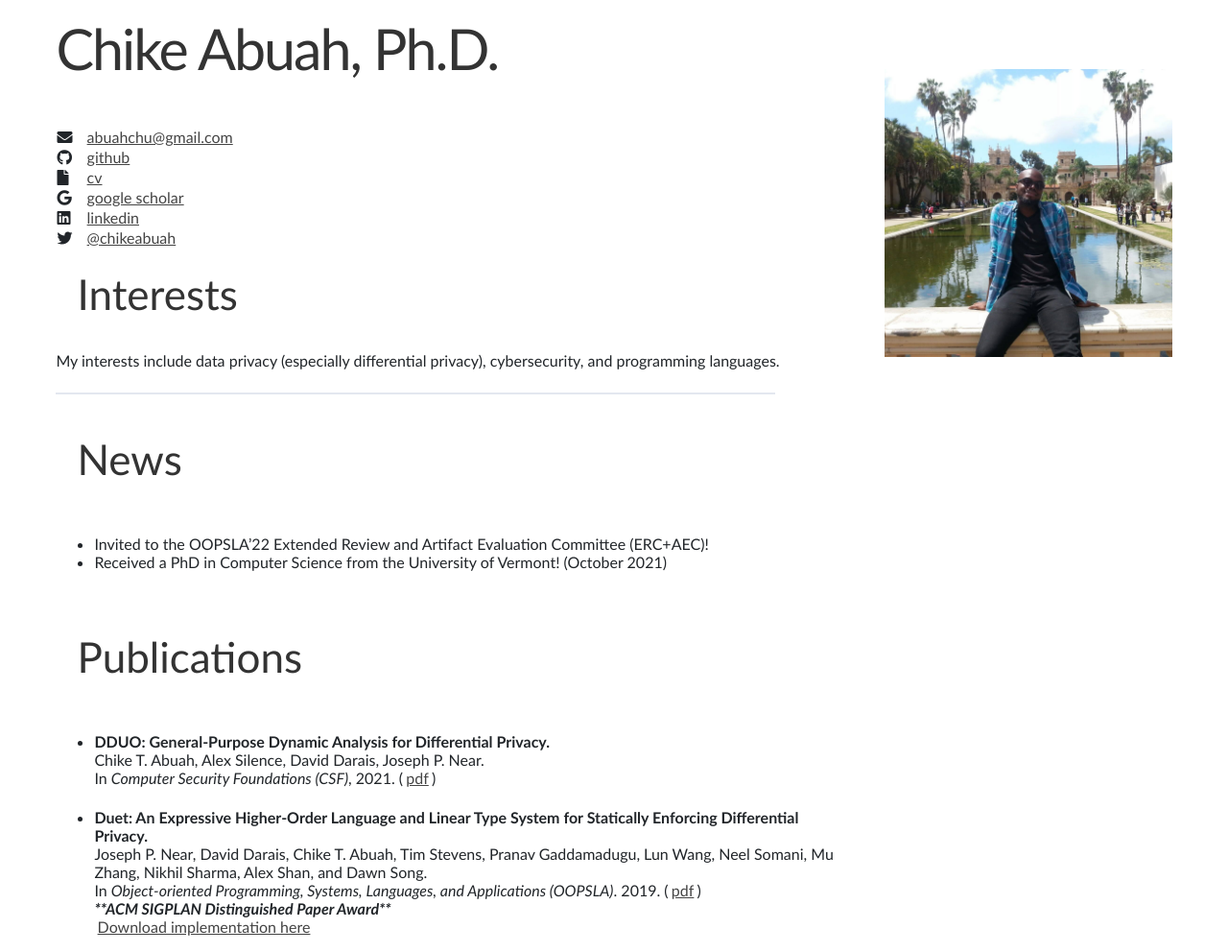
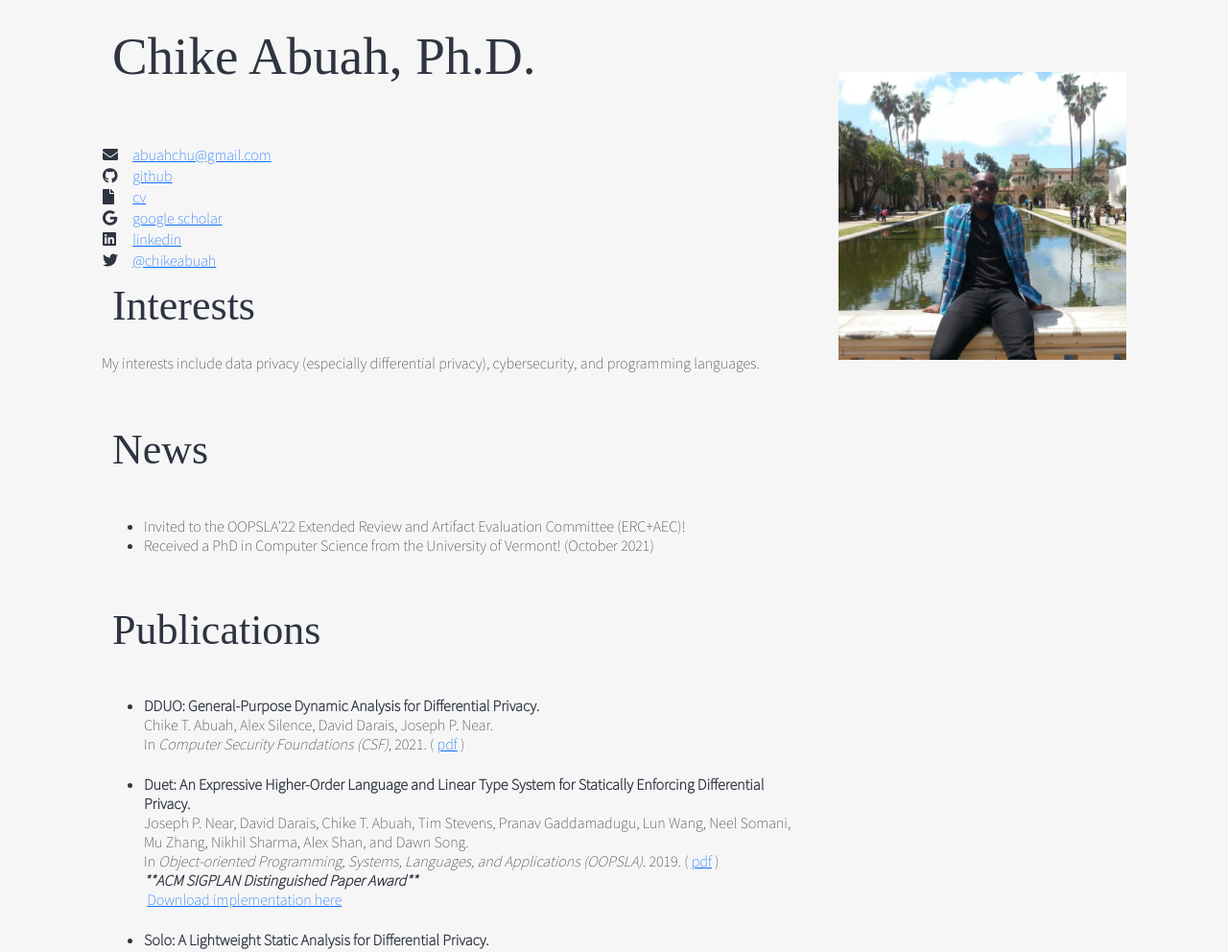
Before and after one commit to chikeabuah/chikeabuah.github.io, a plain HTML site: page index.html in a window 1280 px wide. Shown: the top 992 px of the page at 96% size. Drawn offline with nearby package versions, Linux system fonts and the light colour scheme; a web font is replaced by a local one.

Commit message:
add dark theme, update fonts

```diff
--- a/index.html
+++ b/index.html
@@ -8,9 +8,12 @@
 
 <link rel="stylesheet" href="https://cdnjs.cloudflare.com/ajax/libs/font-awesome/5.15.3/css/all.min.css" integrity="sha512-iBBXm8fW90+nuLcSKlbmrPcLa0OT92xO1BIsZ+ywDWZCvqsWgccV3gFoRBv0z+8dLJgyAHIhR35VZc2oM/gI1w==" crossorigin="anonymous" />
 
-  <!-- Bootstrap CSS -->
-  <link rel="stylesheet" href="https://stackpath.bootstrapcdn.com/bootstrap/4.1.3/css/bootstrap.min.css" integrity="sha384-MCw98/SFnGE8fJT3GXwEOngsV7Zt27NXFoaoApmYm81iuXoPkFOJwJ8ERdknLPMO" crossorigin="anonymous">
+<link rel="preconnect" href="https://fonts.googleapis.com">
+<link rel="preconnect" href="https://fonts.gstatic.com" crossorigin>
+<link href="https://fonts.googleapis.com/css2?family=Inconsolata:wght@200&family=Source+Sans+Pro:wght@200&family=Source+Serif+Pro:wght@200&display=swap" rel="stylesheet">
 
+<!-- Bootstrap CSS -->
+<link href="https://cdn.jsdelivr.net/npm/bootstrap@5.0.2/dist/css/bootstrap.min.css" rel="stylesheet" integrity="sha384-EVSTQN3/azprG1Anm3QDgpJLIm9Nao0Yz1ztcQTwFspd3yD65VohhpuuCOmLASjC" crossorigin="anonymous">
 
 <title>Chike Abuah</title>
 <meta name="description" content="Chike Abuah is a computer science researcher, specializing in cybersecurity and programming languages.
@@ -79,11 +82,29 @@ Chike received his BA from Grinnell College, and MS from the University of Massa
 
 
 <style type="text/css">
-body         { background-color: #FFFFFF;
-               font-family: Optima, Palatino, Arial, sans-serif, Helvetica;
-	       padding:0ex 0ex 0ex 0ex ;
-	       margin: 0ex 0ex 0ex 0ex ;
+body {
+  font-family: 'Source Serif Pro', serif;
+	padding:0ex 0ex 0ex 0ex ;
+	margin: 0ex 0ex 0ex 0ex ;
 }
+
+@media (prefers-color-scheme: light) {
+  body {
+    background-color: #f6f6f6;
+    color:  #2e3440;
+  }
+}
+
+@media (prefers-color-scheme: dark) {
+  body {
+    background-color: #2e3440;
+    color: #f6f6f6;
+  }
+  a {
+    color: lavender;
+  }
+}
+
 hr {
   border: 0;
   width: 90%;
@@ -92,28 +113,20 @@ hr {
   background-color: #e3e7ef;
   margin:3ex 2ex 0ex 0ex ;
 }
-h1 {
-  font-family: Optima,Segoe,Segoe UI,Candara,Calibri,Arial,sans-serif;
-  color:#333333;
-  font-size:3.7em;
-  letter-spacing:-2px;
-}
-h2 {
-  font-family: Optima,Segoe,Segoe UI,Candara,Calibri,Arial,sans-serif;
-  color:#333333;
-  padding: 0.5em;
+h1,
+h2,
+h3,
+h4,
+h5,
+h6 {
+  font-family: 'Source Serif Pro', serif;
+  padding: 0.5rem
 }
 
-h3 {
-  font-family: Optima,Segoe,Segoe UI,Candara,Calibri,Arial,sans-serif;
-  color:#444444;
+body :not(h1):not(h2):not(h3):not(h4):not(h5):not(h6) {
+  font-family: 'Source Sans Pro', sans-serif;
 }
 
-h4 {
-  font-family: Optima,Segoe,Segoe UI,Candara,Calibri,Arial,sans-serif;
-  color:#777777;
-  padding: 0.5em;
-}
 big {
   font-size:1.3em;
 }
@@ -136,18 +149,10 @@ img {
 max-width: 300px;
 }
 a:link {
-  color:#444444;
   text-decoration: underline;
 }
-a:visited {
-  color:#444444;
-}
 a:hover {
-  color:#222222;
   text-decoration:none;
-}
-a:active {
-  color:#000000;
 }
 p.small {
     font-variant: small-caps;
```
